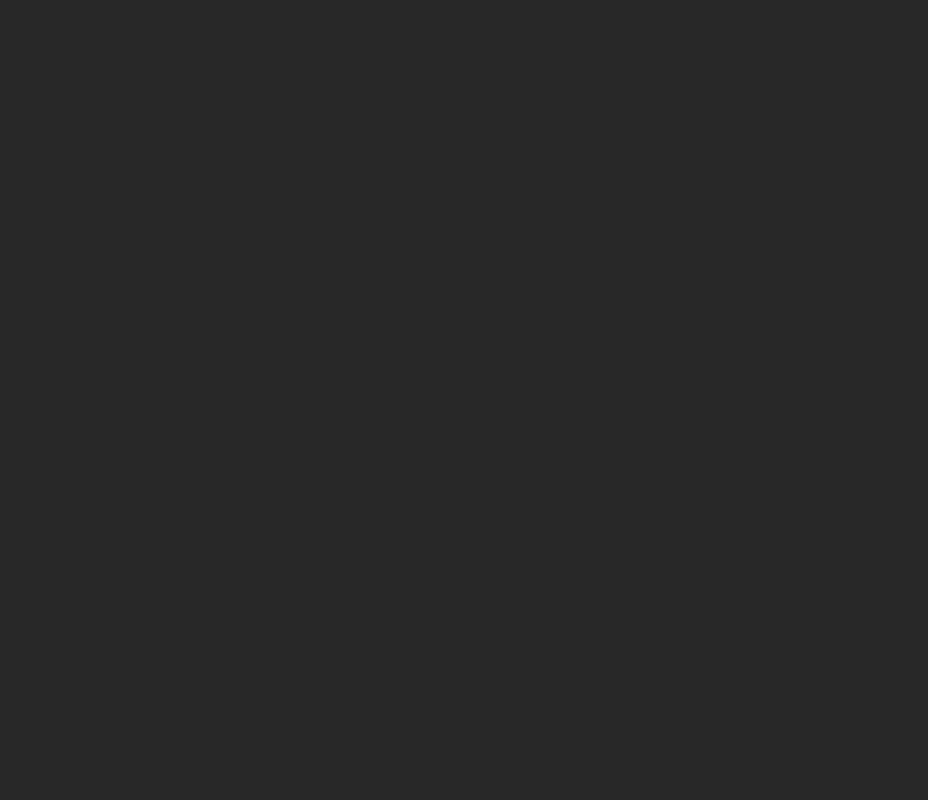
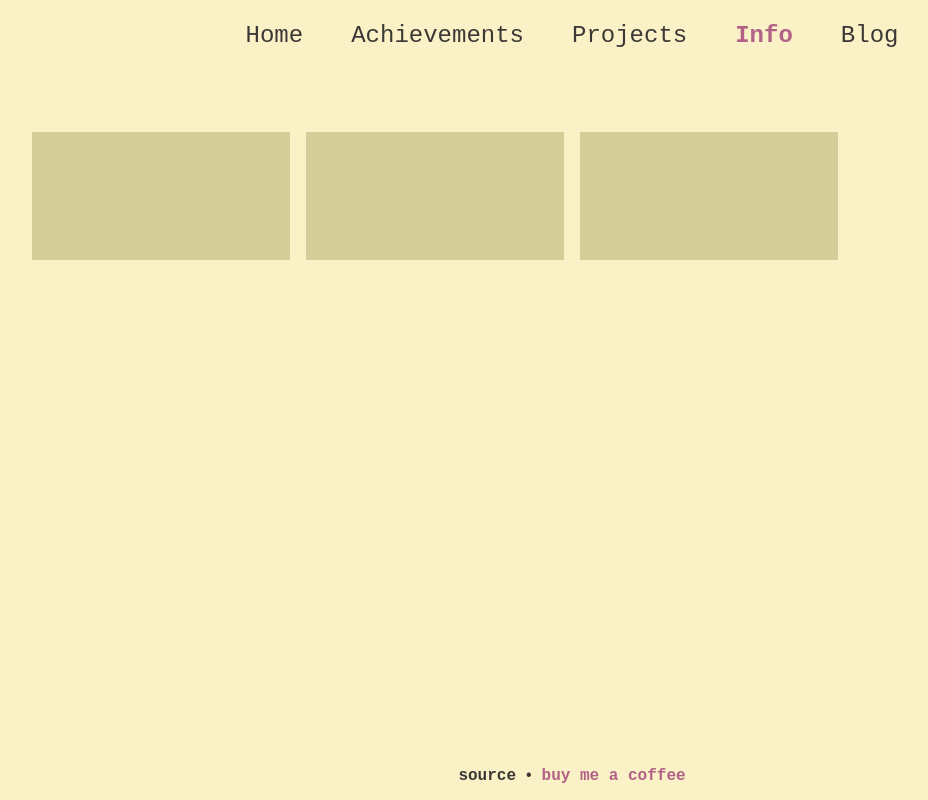
Before and after one commit to Jarvx200/Homepage, a React (Vite) app in the folder frontend/: page /info in a window 1280 px wide. Before the commit this address had no page. Shown: the whole page, without its empty margins (68-996 px from the left). Built offline with nearby package versions, Linux system fonts and the light colour scheme; what tailwindcss-animated would draw is missing.

Commit message:
started working on info page

```diff
--- a/frontend/src/App.tsx
+++ b/frontend/src/App.tsx
@@ -2,6 +2,8 @@ import { Analytics } from '@vercel/analytics/react';
 import { BrowserRouter as Router, Route, Routes } from "react-router-dom";
 import HomePage from "./pages/HomePage"
 import AchievementsPage from './pages/AchievementsPage';
+import InfoPage from './pages/InfoPage'
+
 
 function App() {
 
@@ -11,6 +13,7 @@ function App() {
           <Routes>
             <Route path="/" element={<HomePage/>} />
             <Route path="/achievements" element={<AchievementsPage/>} />
+            <Route path="/info" element={<InfoPage/>} />
           </Routes>
         </Router>
 
--- /dev/null
+++ b/frontend/src/pages/InfoPage.tsx
@@ -0,0 +1,18 @@
+import Footer from "../components/Footer"
+import Navbar from "../components/Navbar"
+
+const InfoPage = () => {
+    return(<>
+        <div className="relative min-h-screen bg-cover flex flex-col items-center p-5 dark:bg-dark-bg bg-light-bg">
+            <Navbar/>
+                <div className="grid grid-cols-4 grid-rows-3 gap-4 w-full h-full p-20">
+                    <div className="w-full h-32 col-span-1 dark:bg-dark-brown bg-light-brown"></div>
+                    <div className="w-full h-full dark:bg-dark-brown bg-light-brown"></div>
+                    <div className="w-full h-full dark:bg-dark-brown bg-light-brown"></div>
+                </div>
+            <Footer/>
+        </div>
+    </>)
+}
+
+export default InfoPage
```
